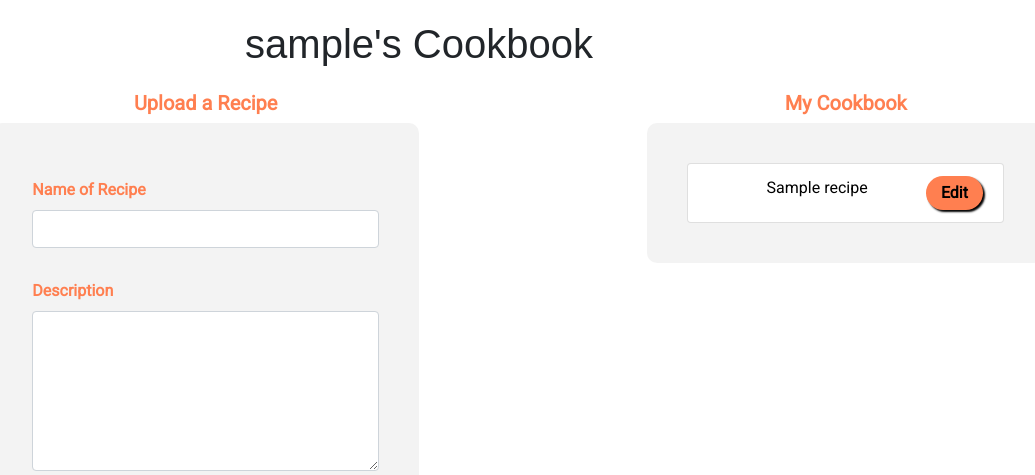
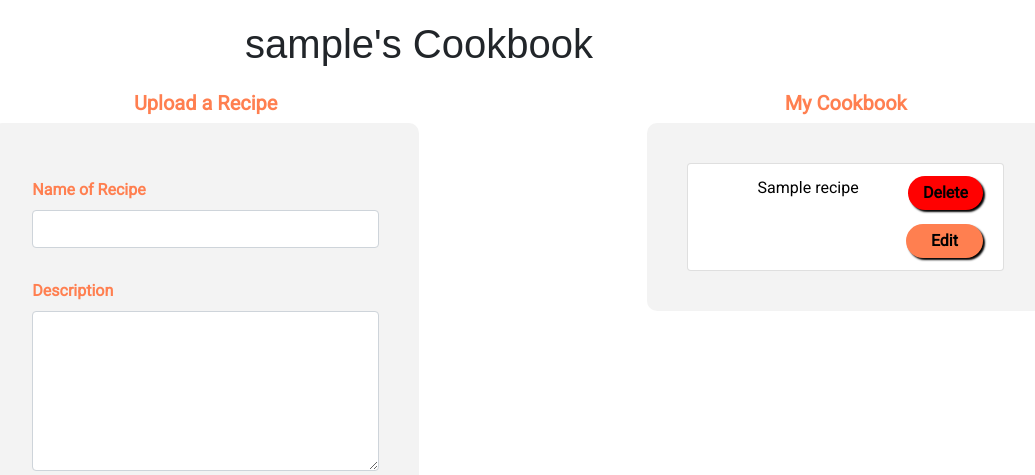
Before and after one commit to Bradders81/the-recipe-db, a Flask app: page /profile in a window 1280 px wide. Shown: the part 61-536 px from the top of the page, without its empty margins (221-1256 px from the left). Run offline with Flask 2, Linux system fonts and the light colour scheme; the visitor is signed in with stand-in values (Sample User, id 1); a database or web service that is not in the repository returns one stand-in record (values such as "Sample title"); some libraries are stand-ins or nearby versions; some web fonts are replaced.

Commit message:
Add recipe delete button

```diff
--- a/app.py
+++ b/app.py
@@ -202,6 +202,16 @@ def edit_recipe(recipe_id):
                            users_cookbook=users_cookbook)
 
 
+@app.route("/delete_recipe/<recipe_id>")
+def delete_recipe(recipe_id):
+    """
+    Deletes a recipe from the collection in the database
+    """
+    mongo.db.recipes.remove({"_id": object(recipe_id)})
+    flash("Recipe Deleted")
+    return redirect(ulr_for("profile"))
+
+
 if __name__ == "__main__":
     app.run(host=os.environ.get("IP"),
             port=int(os.environ.get("PORT")),
--- a/static/css/style.css
+++ b/static/css/style.css
@@ -194,7 +194,7 @@ hr {
 }
 
 .edit-btn {
-    padding: 5px 15px 5px 15px;
+    padding: 5px 25px 5px 25px;
     border-radius: 25px;
     font-weight: 600;
     color: #000;
@@ -208,6 +208,24 @@ hr {
 color: #f5eded;
 background:#000;
 text-decoration: none;
+}
+
+/*----- Delete btn -----*/
+.delete-btn {
+    padding: 5px 15px 5px 15px;
+    border-radius: 25px;
+    font-weight: 600;
+    color: #000;
+    background:rgb(255, 1, 1);
+    float: right;
+    text-decoration: none;
+    box-shadow: 2px 2px 2px;
+}
+
+.delete-btn:hover {
+    color: #fff;
+    background: #000;
+    text-decoration: none;
 }
 
 #btn-upload-recipe {
--- a/templates/profile.html
+++ b/templates/profile.html
@@ -22,7 +22,7 @@
                         <div class="mb-3">
                             <label for="description" class="sub-headings form-label">Description</label>
                             <textarea type="text" class="form-control" name="description" id="description"
-                            required></textarea>
+                                required></textarea>
                         </div>
                         <div class="mb-3">
                             <label for="instructions" class=" sub-headings form-label">Cooking Instructions</label>
@@ -39,7 +39,7 @@
                             <input type="text" class="form-control" name="cooking_time" id="cooking-time" required>
                         </div>
                         <div class="form-group">
-                            <label  class="sub-headings" for="type">Type of Meal</label>
+                            <label class="sub-headings" for="type">Type of Meal</label>
                             <select class="form-control-small" name="type" id="type">
                                 <option>Breakfast</option>
                                 <option>Lunch</option>
@@ -66,7 +66,9 @@
 
                     <li class="list-group-item">
                         <a class="recipe-li" href="/profile/{{ recipe._id }}">{{ recipe.recipe_name }}</a>
+                        <a class="delete-btn" href="{{ url_for('delete_recipe', recipe_id=recipe._id) }}">Delete</a><br><br>
                         <a class="edit-btn" href="{{ url_for('edit_recipe', recipe_id=recipe._id) }}">Edit</a>
+
                     </li>
                     {% endfor %}
                 </ul>
```
